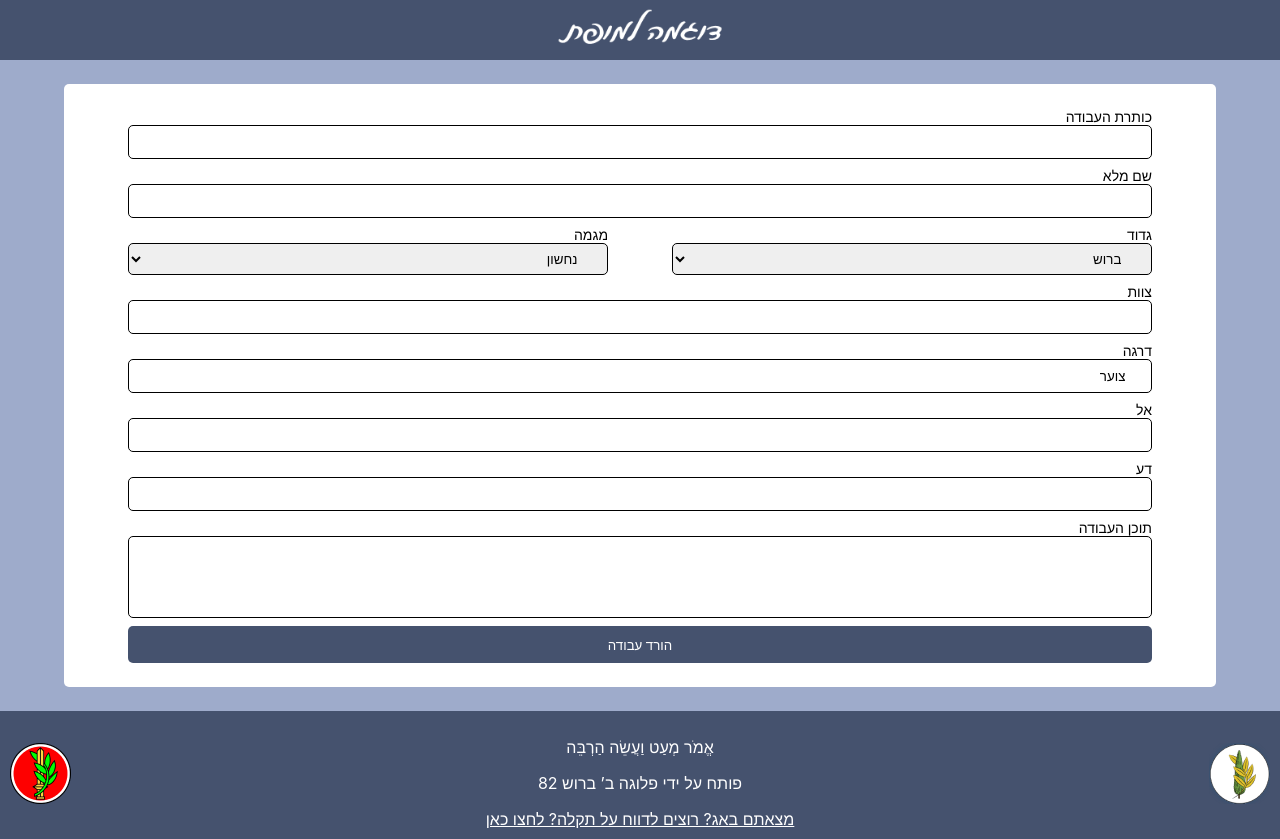
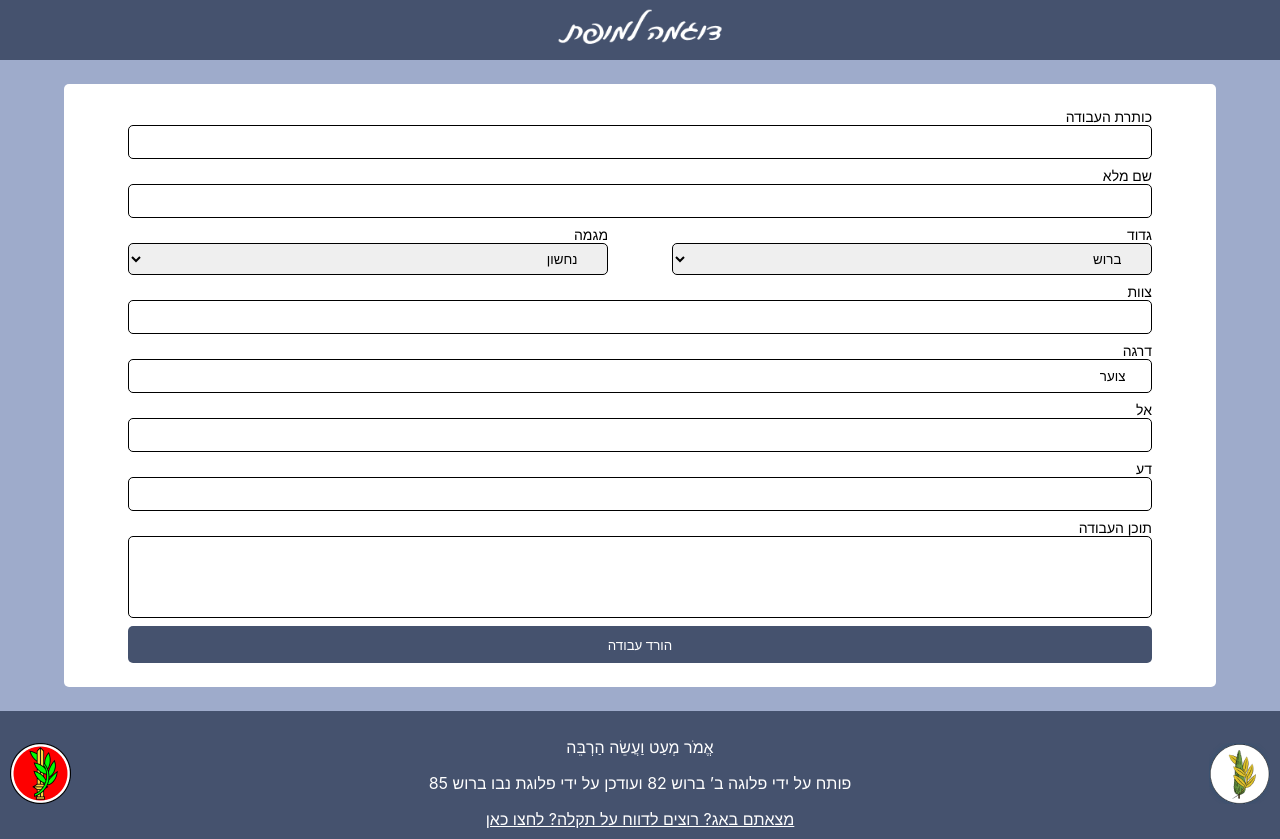
Before and after one commit to ofkaya/ofkaya.github.io, a React (Create React App) app: page / in a window 1280 px wide. Built offline with nearby package versions, Linux system fonts and the light colour scheme.

Commit message:
added modified by brosh 85

```diff
--- a/src/components/AppFooter/AppFooter.jsx
+++ b/src/components/AppFooter/AppFooter.jsx
@@ -13,7 +13,7 @@ function AppFooter() {
             </div>
             <div className="text">
                 <p>אֱמֹר מְעַט וַעֲשֵׂה הַרְבֵּה</p>
-                <p>פותח על ידי פלוגה ב’ ברוש 82</p>
+                <p>פותח על ידי פלוגה ב’ ברוש 82 ועודכן על ידי פלוגת נבו ברוש 85</p>
                 <a href='https://forms.gle/CKAe4pDf7nHTZ3Q26' dir="rtl" target="_blank" className="link"
         rel="noreferrer">מצאתם באג? רוצים לדווח על תקלה? לחצו כאן</a>
             </div>
```
